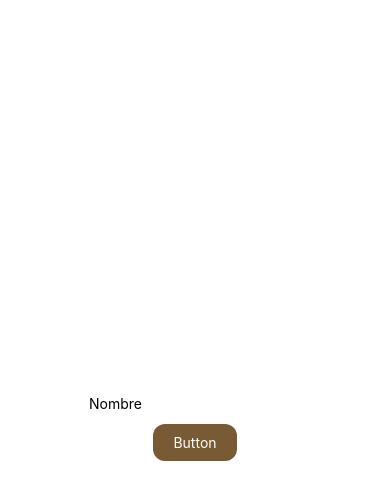
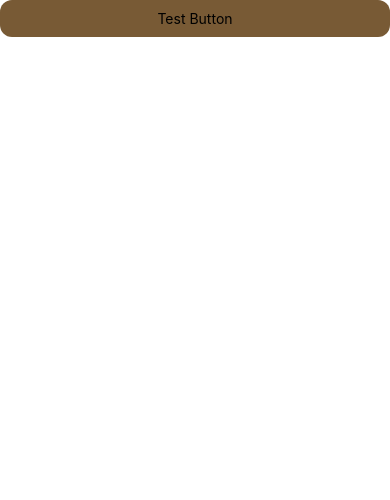
Before and after one commit to MissaelLopez/muuapp, a React Native app: screen / in a window 390 px wide. Shown: the top 500 px of the page. Built offline with nearby package versions, Linux system fonts and the light colour scheme.

Commit message:
MUUAPP-10 Se creo un boton de prueba

```diff
--- a/App.js
+++ b/App.js
@@ -1,34 +1,6 @@
 import React from "react";
-import { StatusBar } from "expo-status-bar";
-import { Alert, View } from "react-native";
-import Input from "./components/Input";
-import PrimaryButton from "./components/PrimaryButton";
-import { styles } from "./components/Styles";
+import TestButton from "./components/TestButton";
 
 export default function App() {
-  const [name, onChangeText] = React.useState(null);
-
-  const onPress = () => {
-    Alert.alert("MuuApp", `Hola ${name}`, [
-      {
-        text: "Cancel",
-        onPress: () => console.log("Cancel Pressed"),
-        style: "cancel",
-      },
-      { text: "OK", onPress: () => console.log("OK Pressed") },
-    ]);
-  };
-
-  return (
-    <View style={styles.container}>
-      <Input
-        style={styles.input}
-        placeholder="Nombre"
-        onChangeText={onChangeText}
-        value={name}
-      />
-      <PrimaryButton text="Button" onPress={onPress} />
-      <StatusBar style="auto" />
-    </View>
-  );
+  return <TestButton title="Test Button" color="primary" />;
 }
--- /dev/null
+++ b/components/TestButton.js
@@ -0,0 +1,13 @@
+import React from "react";
+import { TouchableOpacity, Text } from "react-native";
+import { styles } from "./Styles";
+
+const TestButton = (props) => {
+  return (
+    <TouchableOpacity style={styles.button}>
+      <Text>{ props.title }</Text>
+    </TouchableOpacity>
+  );
+};
+
+export default TestButton;
```
